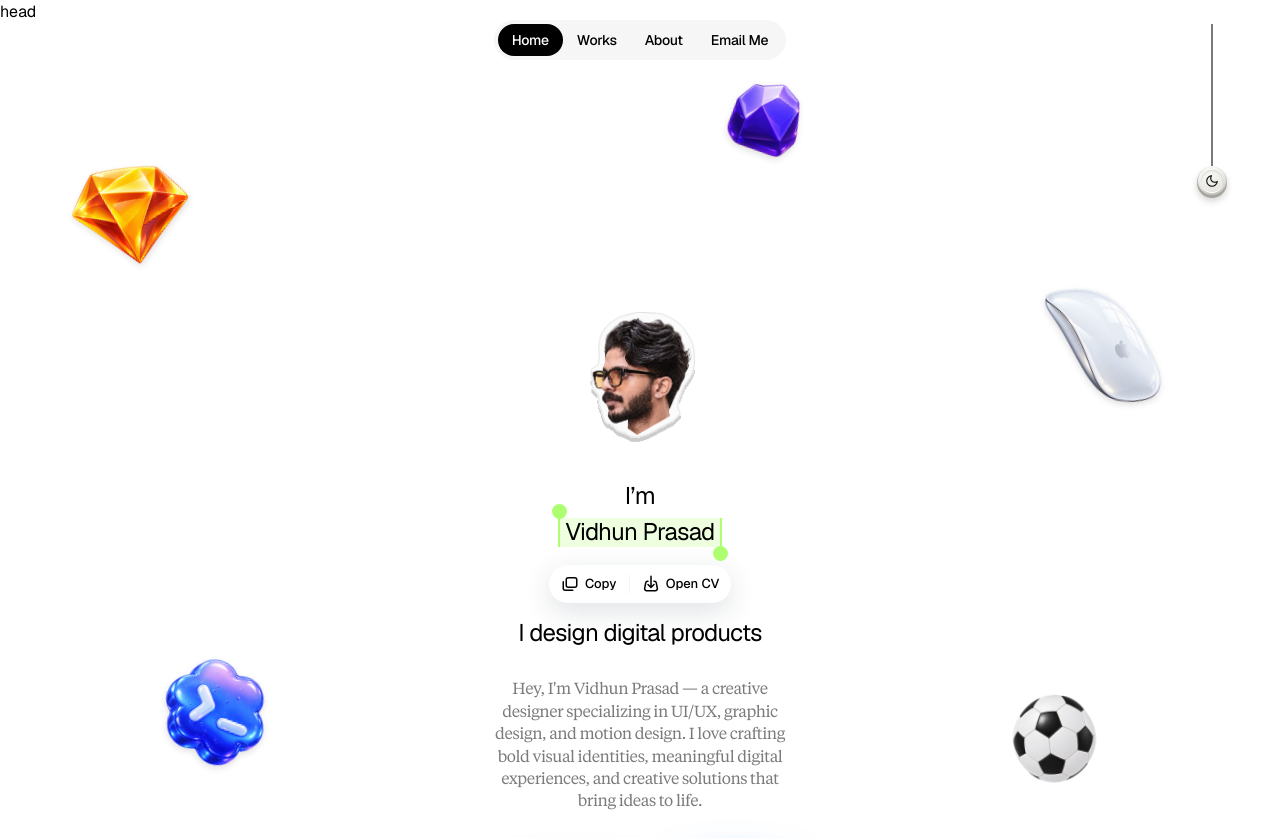
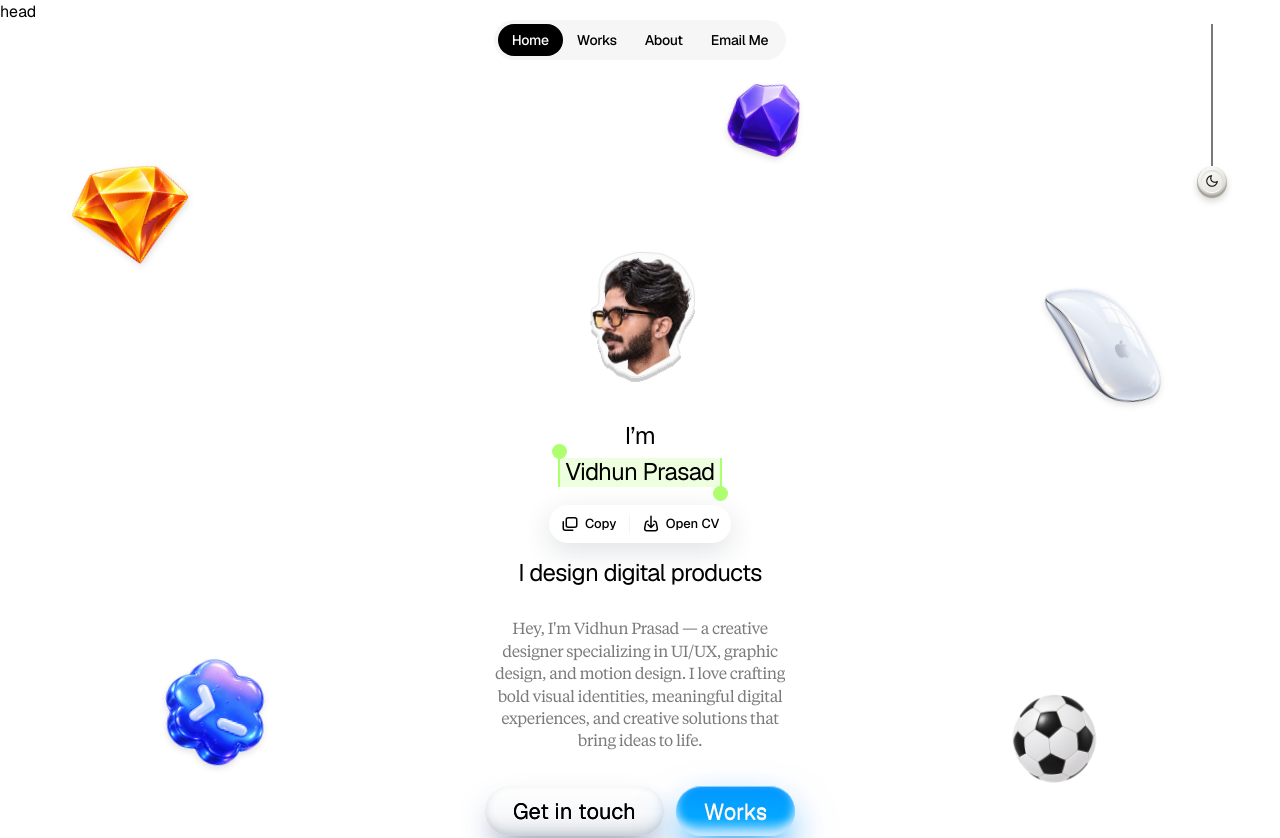
Before and after one commit to Muhd-Asif-1/portfolio-vidhun, a Next.js app: page / in a window 1280 px wide. Shown: the top 838 px of the page. Built offline with nearby package versions, Linux system fonts and the light colour scheme.

Commit message:
Raise the desktop hero content

```diff
--- a/src/components/portfolio-sections.tsx
+++ b/src/components/portfolio-sections.tsx
@@ -86,7 +86,7 @@ export function PortfolioHero() {
       aria-labelledby="intro-title"
       className="relative mx-auto max-w-[1920px] overflow-clip"
     >
-      <div className="relative mx-auto max-w-[1280px] px-5 pb-28 pt-[240px] sm:pb-[164px] sm:pt-[clamp(270px,20.49vw,393.4px)]">
+      <div className="relative mx-auto max-w-[1280px] px-5 pb-28 pt-[240px] sm:pb-[164px] sm:pt-[270px] lg:pt-[clamp(210px,15.5vw,297.6px)]">
         <div
           aria-hidden="true"
           className="pointer-events-none absolute inset-0 select-none"
```
